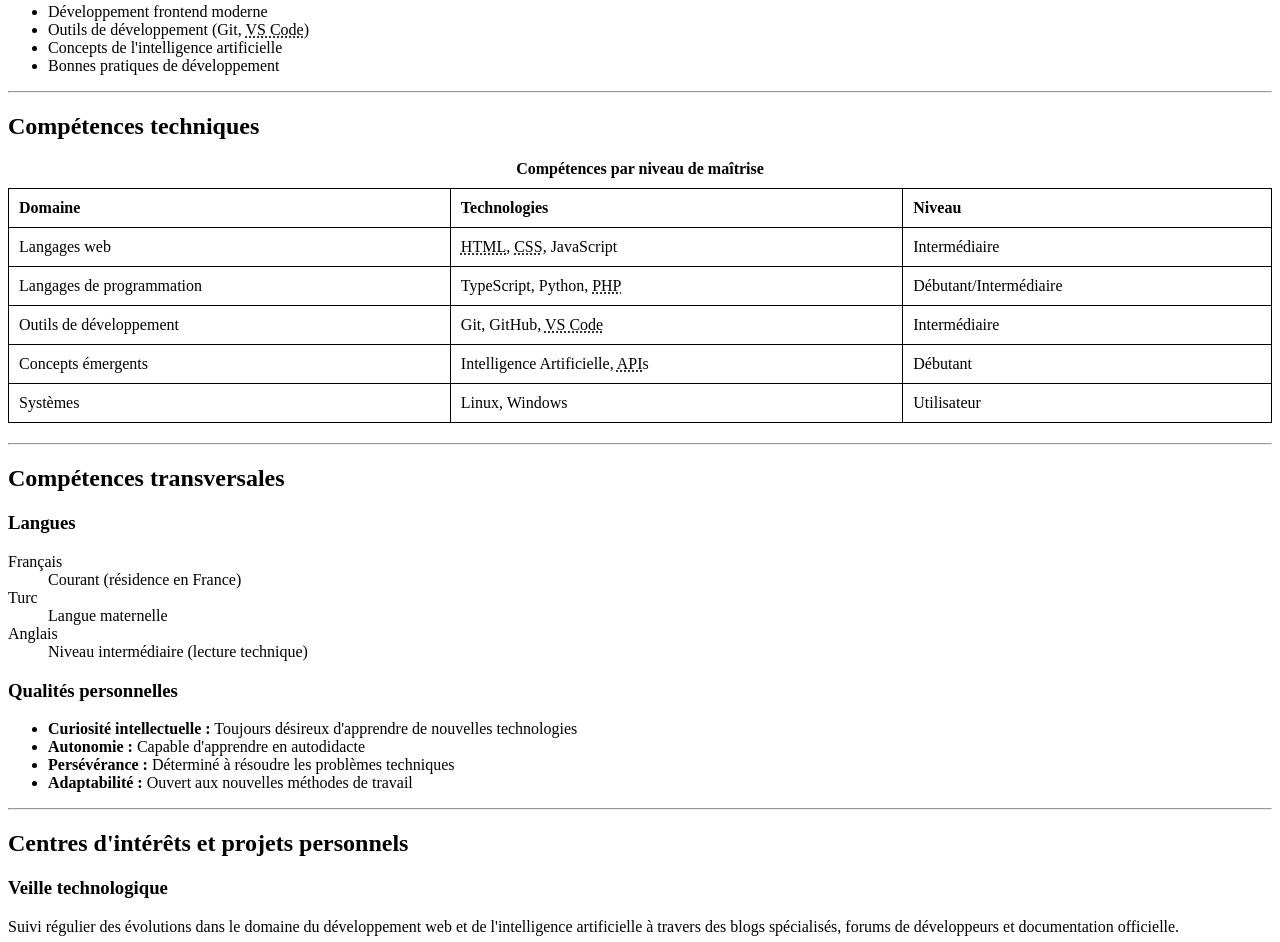
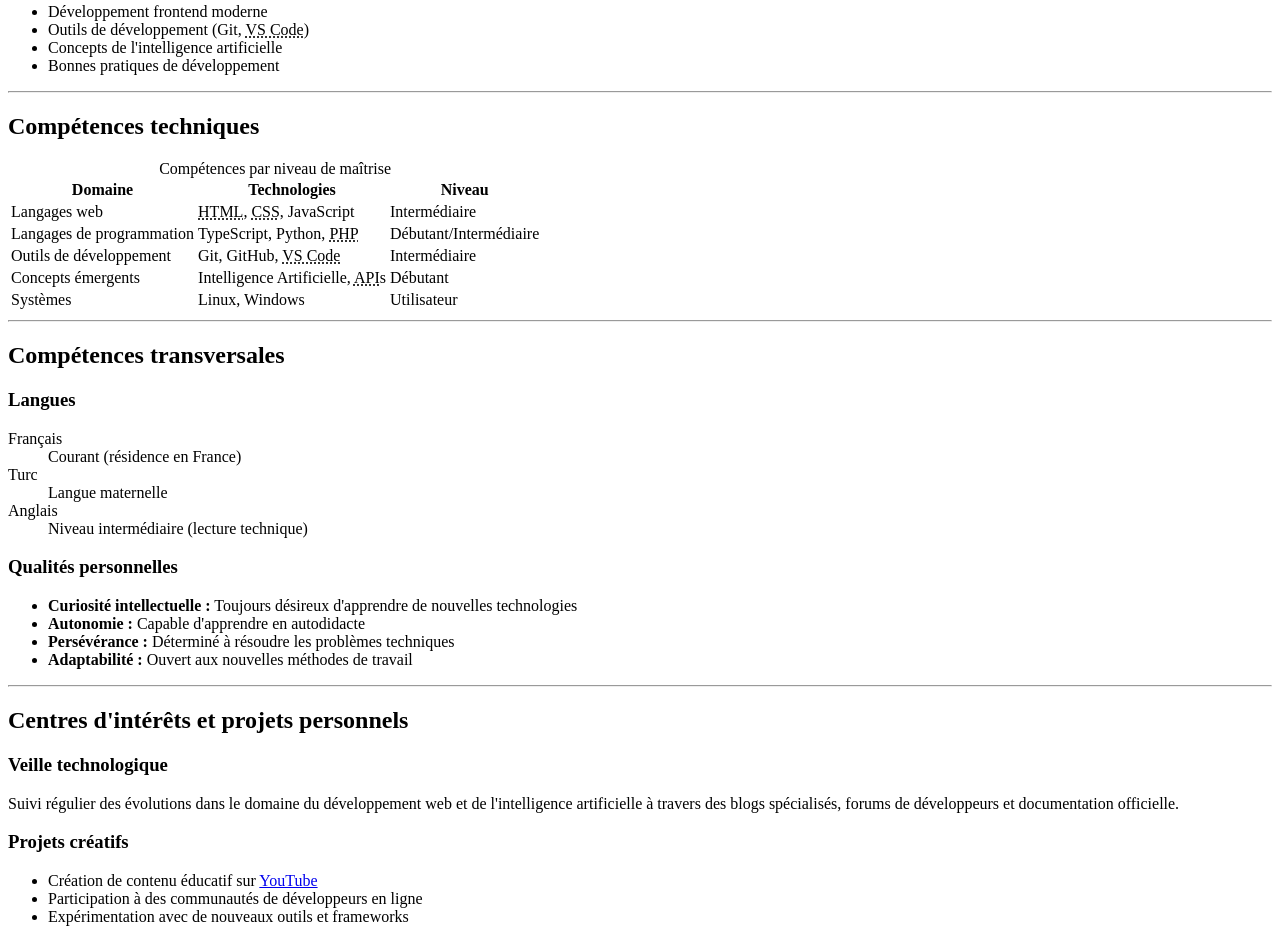
Before and after one commit to lekesiz/Curriculum-Vitae, a plain HTML site: page index.html in a window 1280 px wide. Shown: the part 1782-2724 px from the top of the page. Drawn offline with Linux system fonts and the light colour scheme.

Commit message:
Remove CSS styles - project should not use CSS

```diff
--- a/index.html
+++ b/index.html
@@ -4,27 +4,6 @@
     <meta charset="UTF-8">
     <meta name="viewport" content="width=device-width, initial-scale=1.0">
     <title>CV - Mikail Lekesiz</title>
-    <style>
-        table {
-            border-collapse: collapse;
-            width: 100%;
-            margin: 20px 0;
-        }
-
-        table, th, td {
-            border: 1px solid black;
-        }
-
-        th, td {
-            padding: 10px;
-            text-align: left;
-        }
-
-        caption {
-            font-weight: bold;
-            margin-bottom: 10px;
-        }
-    </style>
 </head>
 <body>
 
```
